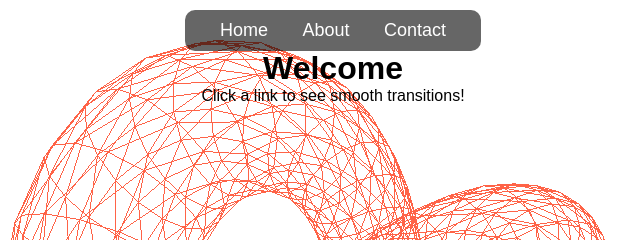
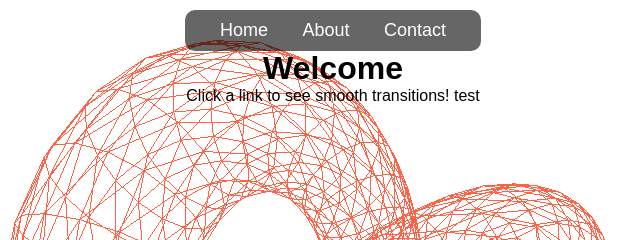
Before and after one commit to rk4500/DigiLitFinal, a plain HTML site: page index.html in a window 1280 px wide. Shown: the top 240 px of the page, 307-947 px from the left. Drawn offline with Linux system fonts and the light colour scheme; animation ran at ten frames a second.

Commit message:
quick test

```diff
--- a/index.html
+++ b/index.html
@@ -28,7 +28,7 @@
         </nav>
         <div id="page-content" class="fade-in">
             <h1>Welcome</h1>
-            <p>Click a link to see smooth transitions!</p>
+            <p>Click a link to see smooth transitions! test</p>
         </div>
     </div>
 
```
